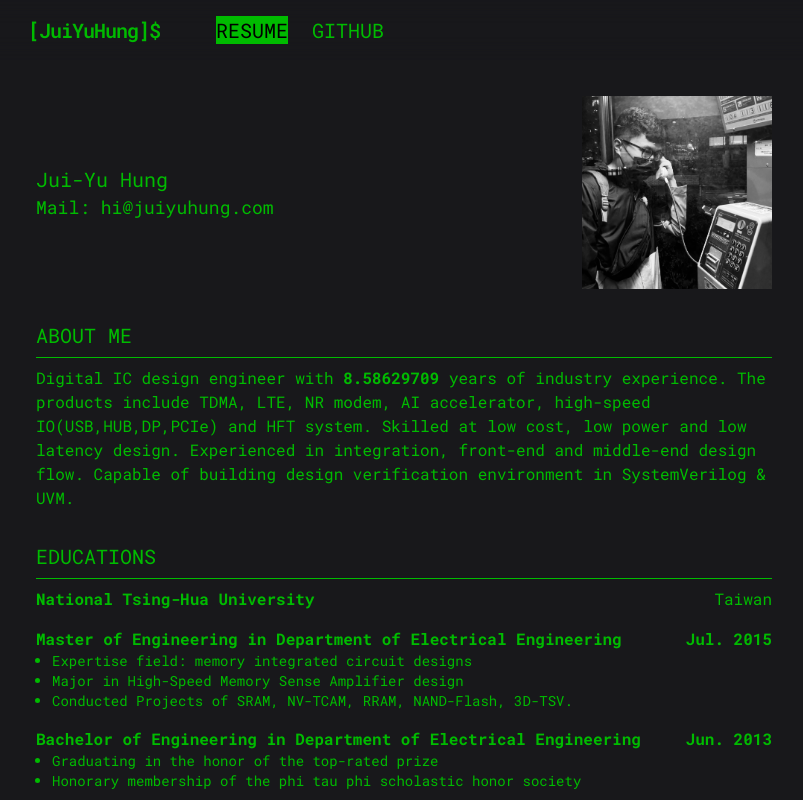
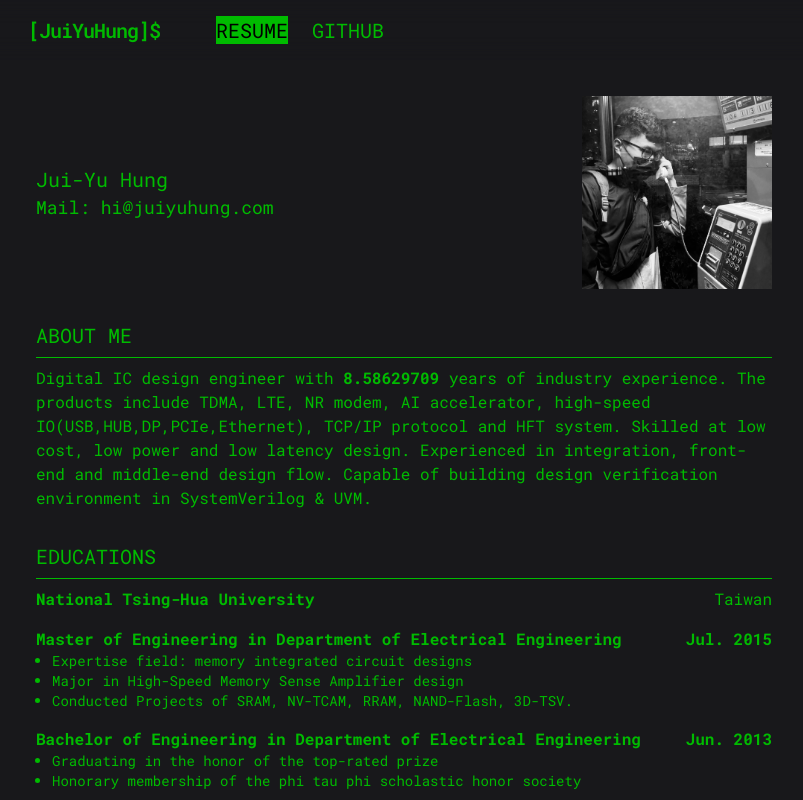
Before and after one commit to JuiYuHung-craftcat/juiyuhung-homepage, a Next.js app: page / in a window 1280 px wide. Shown: the top 800 px of the page, without its empty margins (236-1039 px from the left). Built offline with nearby package versions, Linux system fonts and the light colour scheme.

Commit message:
Update main page

```diff
--- a/app/page.tsx
+++ b/app/page.tsx
@@ -55,10 +55,11 @@ const Resume = () => {
           Digital IC design engineer with{" "}
           <span className="font-bold">{tenure}</span> years of industry
           experience. The products include TDMA, LTE, NR modem, AI accelerator,
-          high-speed IO(USB,HUB,DP,PCIe) and HFT system. Skilled at low cost,
-          low power and low latency design. Experienced in integration,
-          front-end and middle-end design flow. Capable of building design
-          verification environment in SystemVerilog & UVM.
+          high-speed IO(USB,HUB,DP,PCIe,Ethernet), TCP/IP protocol and HFT
+          system. Skilled at low cost, low power and low latency design.
+          Experienced in integration, front-end and middle-end design flow.
+          Capable of building design verification environment in SystemVerilog &
+          UVM.
         </p>
       </div>
       <div className="pt-8">
```
